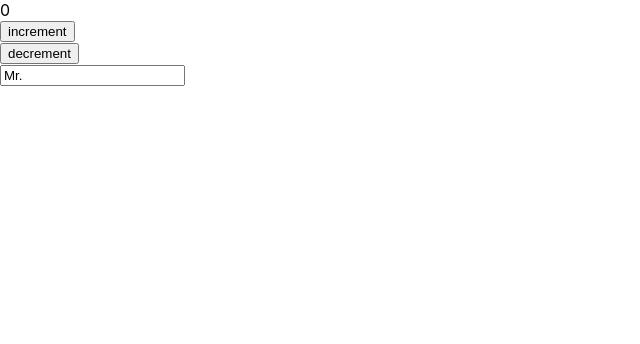
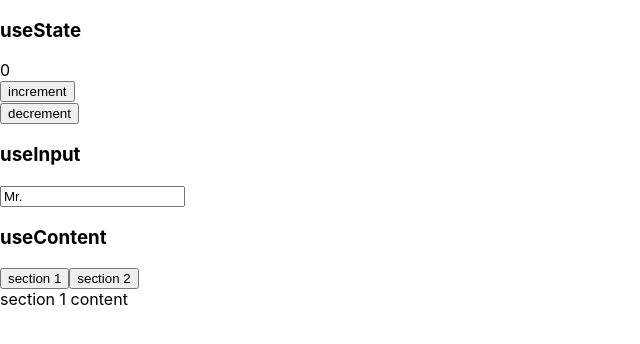
Before and after one commit to fDevJc/learn-hooks, a React (Create React App) app: page / in a window 1280 px wide. Shown: the top 344 px of the page, without its empty margins (0-640 px from the left). Built offline with nearby package versions, Linux system fonts and the light colour scheme.

Commit message:
make useTab by using useState hook

```diff
--- a/src/App.js
+++ b/src/App.js
@@ -21,6 +21,27 @@ const useInput = (initialValue, validator) => {
   return { value, onChange };
 };
 
+const sections = [
+  {
+    key: 1,
+    tab: 'section 1',
+    content: 'section 1 content',
+  },
+  {
+    key: 2,
+    tab: 'section 2',
+    content: 'section 2 content',
+  },
+];
+
+const useTab = (sequence) => {
+  const [curIdx, setIdx] = useState(0);
+  return {
+    section: sequence[curIdx],
+    changeContent: setIdx,
+  };
+};
+
 const App = () => {
   const maxLen = (value) => {
     return value.length <= 10;
@@ -28,6 +49,9 @@ const App = () => {
 
   const name = useInput('Mr.', maxLen);
   const [item, setItem] = useState(0);
+
+  const { section, changeContent } = useTab(sections);
+
   const incrementItem = () => {
     setItem(item + 1);
   };
@@ -36,12 +60,20 @@ const App = () => {
   };
   return (
     <>
+      <h3>useState</h3>
       <div>{item}</div>
       <button onClick={incrementItem}>increment</button>
       <br></br>
       <button onClick={decrementItem}>decrement</button>
-      <br></br>
+      <h3>useInput</h3>
       <input placeholder="what' your name" {...name}></input>
+      <h3>useContent</h3>
+      {sections.map((section, index) => (
+        <button key={section.key} onClick={() => changeContent(index)}>
+          {section.tab}
+        </button>
+      ))}
+      <div>{section.content}</div>
     </>
   );
 };
```
